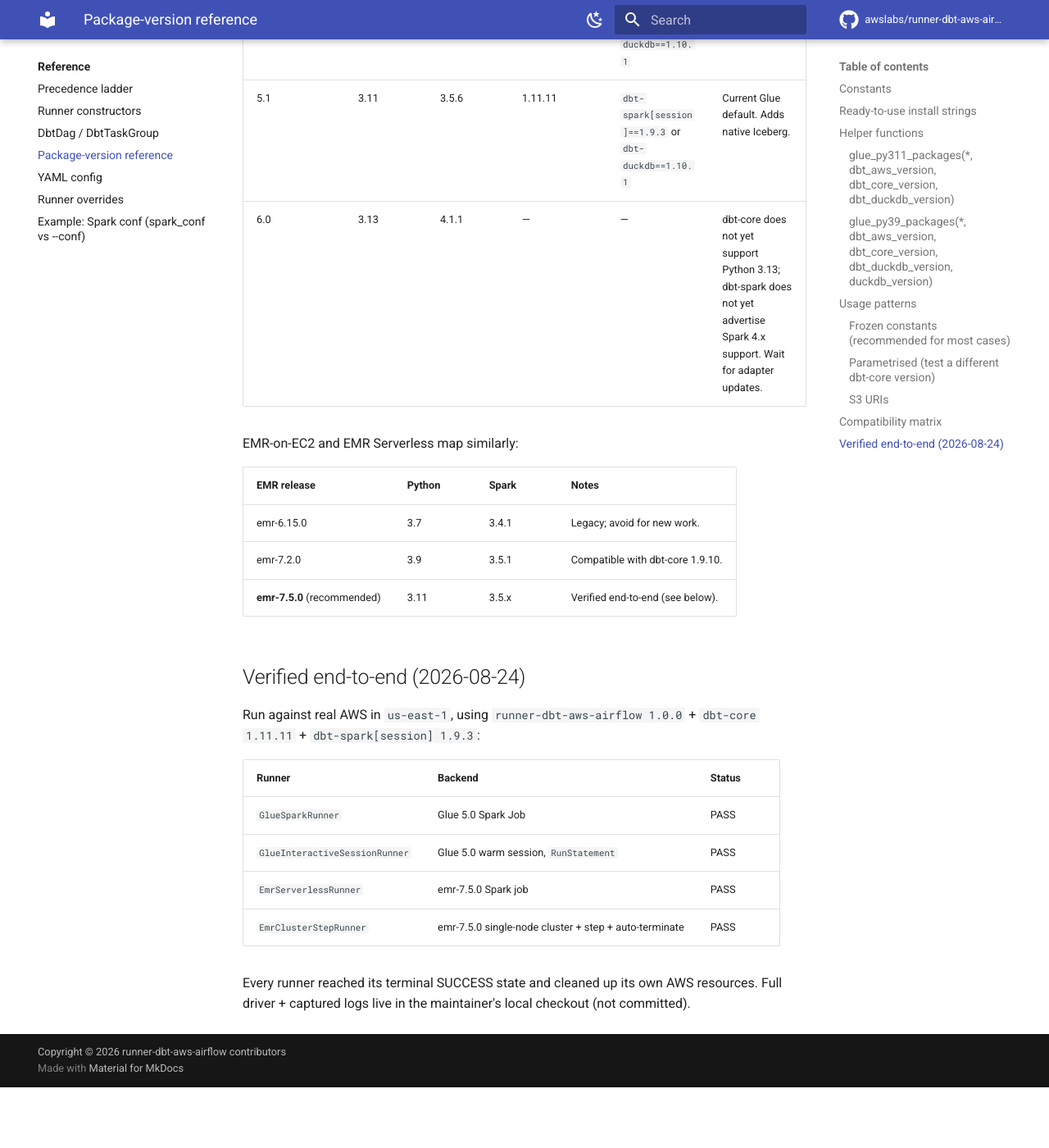
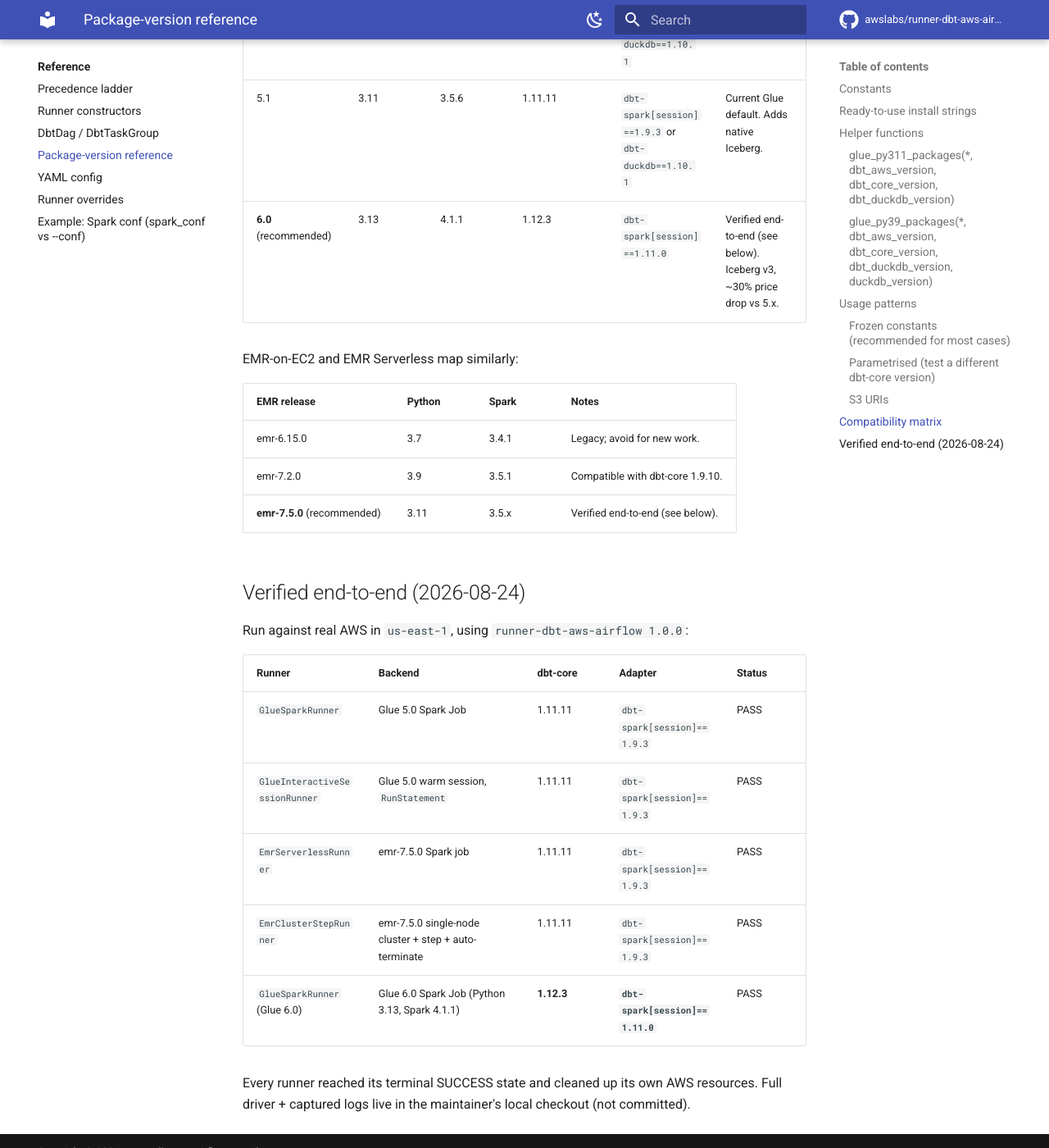
Before and after one commit to awslabs/runner-dbt-aws-airflow, an MkDocs documentation site: the page built from docs/reference/compat.md, in a window 1280 px wide and 1400 px high, scrolled down 3433 px. Shown: the whole window at 82% size. Built offline with MkDocs 1.6.1 and Material for MkDocs 9.7.7, drawn with Linux system fonts in a browser that asks for light colours; comment, search, counter and statistics services are not loaded; before the commit the page ends 4759 px from its top, so only the background shows below that.

Commit message:
docs: PyPI-first install example + Glue 6.0 verified
README:
- Rework the 'Install (PyPI)' section: primary example is
  PyPI-based (runner-dbt-aws-airflow==1.0.0 + dbt-core 1.12.3 +
  dbt-spark[session] 1.11.0), covers Glue 5.0/5.1/6.0 and EMR.
- Keep the S3-hosted wheel snippet as the fallback for Glue Python
  Shell 3.0 (which silently ignores --python-modules-installer-option
  and can't reach PyPI).
- Point at the hosted compat page for pre-built install strings.
- Status: append Glue 6.0 verified line to the Real-AWS row.

compat.md:
- Matrix: Glue 6.0 row updated from 'wait for adapter updates' to
  'recommended, verified' with dbt-core 1.12.3 +
  dbt-spark[session] 1.11.0. Both packages advertise Python 3.13
  support on PyPI.
- Verified-end-to-end table: add a fifth row for Glue 6.0 that
  matches the actual 2026-08-24 test result.

```diff
--- a/docs/reference/compat.md
+++ b/docs/reference/compat.md
@@ -112,9 +112,9 @@ below reflect what the maintainers verified end-to-end on real AWS.
 |---|---|---|---|---|---|
 | **3.0** (Python Shell) | 3.9 | — | 1.9.10 | `dbt-duckdb==1.9.6` + `duckdb==1.2.2` | Only version supporting Glue Python Shell. GLIBC_2.26. |
 | 4.0 | 3.10 | 3.3 | 1.11.x | `dbt-spark==1.9.3` or `dbt-duckdb==1.10.1` | Previous default. |
-| **5.0** (recommended) | 3.11 | 3.5.x | 1.11.11 | `dbt-spark[session]==1.9.3` or `dbt-duckdb==1.10.1` | Verified end-to-end (see below). |
+| **5.0** | 3.11 | 3.5.x | 1.11.11 | `dbt-spark[session]==1.9.3` or `dbt-duckdb==1.10.1` | Verified end-to-end (see below). |
 | 5.1 | 3.11 | 3.5.6 | 1.11.11 | `dbt-spark[session]==1.9.3` or `dbt-duckdb==1.10.1` | Current Glue default. Adds native Iceberg. |
-| 6.0 | 3.13 | 4.1.1 | — | — | dbt-core does not yet support Python 3.13; dbt-spark does not yet advertise Spark 4.x support. Wait for adapter updates. |
+| **6.0** (recommended) | 3.13 | 4.1.1 | 1.12.3 | `dbt-spark[session]==1.11.0` | Verified end-to-end (see below). Iceberg v3, ~30% price drop vs 5.x. |
 
 EMR-on-EC2 and EMR Serverless map similarly:
 
@@ -126,15 +126,15 @@ EMR-on-EC2 and EMR Serverless map similarly:
 
 ## Verified end-to-end (2026-08-24)
 
-Run against real AWS in `us-east-1`, using `runner-dbt-aws-airflow 1.0.0`
-+ `dbt-core 1.11.11` + `dbt-spark[session] 1.9.3`:
+Run against real AWS in `us-east-1`, using `runner-dbt-aws-airflow 1.0.0`:
 
-| Runner | Backend | Status |
-|---|---|---|
-| `GlueSparkRunner` | Glue 5.0 Spark Job | PASS |
-| `GlueInteractiveSessionRunner` | Glue 5.0 warm session, `RunStatement` | PASS |
-| `EmrServerlessRunner` | emr-7.5.0 Spark job | PASS |
-| `EmrClusterStepRunner` | emr-7.5.0 single-node cluster + step + auto-terminate | PASS |
+| Runner | Backend | dbt-core | Adapter | Status |
+|---|---|---|---|---|
+| `GlueSparkRunner` | Glue 5.0 Spark Job | 1.11.11 | `dbt-spark[session]==1.9.3` | PASS |
+| `GlueInteractiveSessionRunner` | Glue 5.0 warm session, `RunStatement` | 1.11.11 | `dbt-spark[session]==1.9.3` | PASS |
+| `EmrServerlessRunner` | emr-7.5.0 Spark job | 1.11.11 | `dbt-spark[session]==1.9.3` | PASS |
+| `EmrClusterStepRunner` | emr-7.5.0 single-node cluster + step + auto-terminate | 1.11.11 | `dbt-spark[session]==1.9.3` | PASS |
+| `GlueSparkRunner` (Glue 6.0) | Glue 6.0 Spark Job (Python 3.13, Spark 4.1.1) | **1.12.3** | **`dbt-spark[session]==1.11.0`** | PASS |
 
 Every runner reached its terminal SUCCESS state and cleaned up its
 own AWS resources. Full driver + captured logs live in the
```
Also changed, not shown: README.md (+18 -10 lines).
